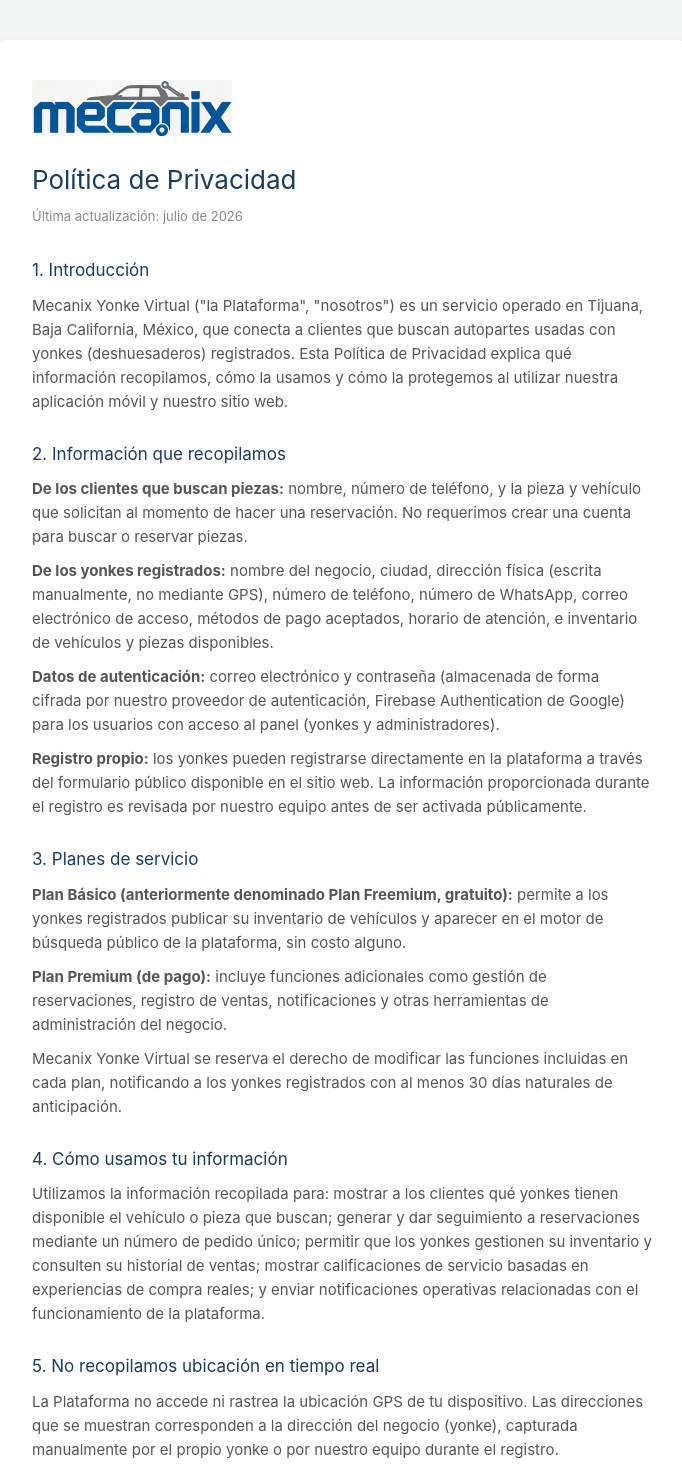
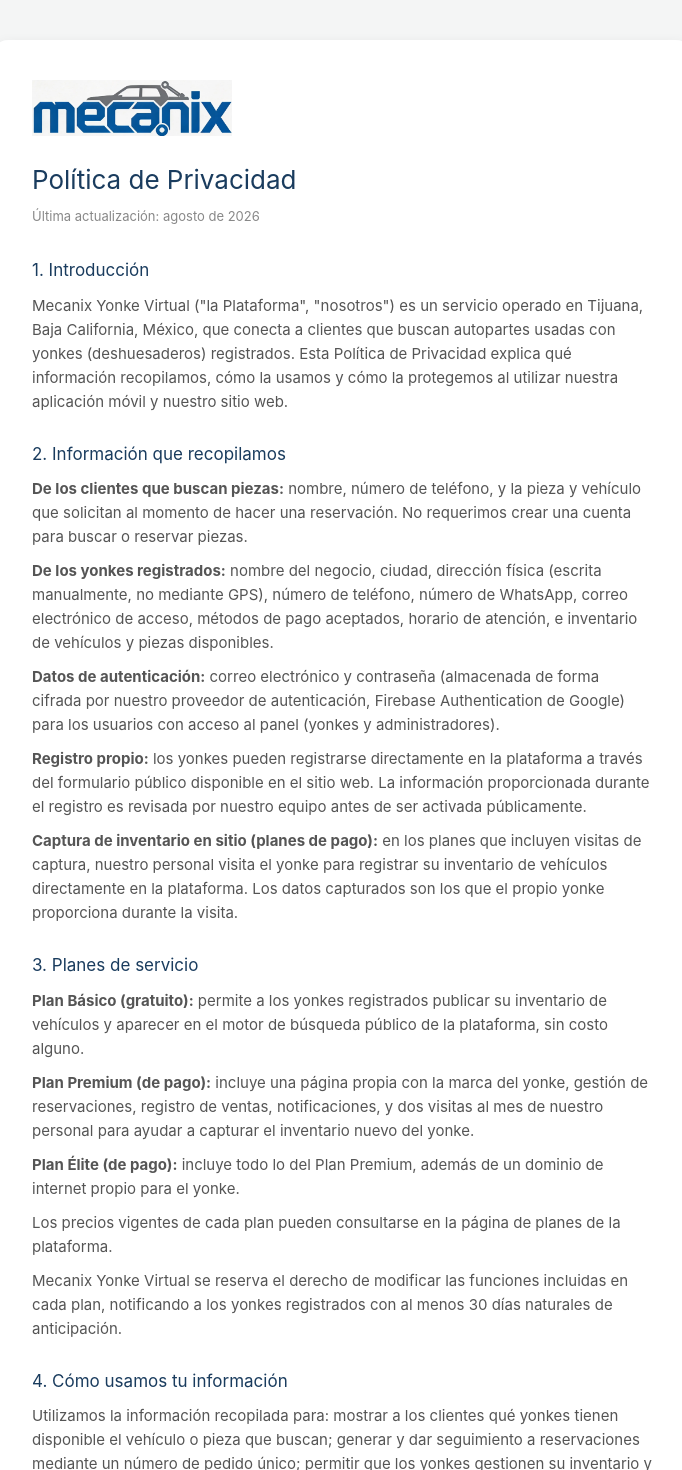
Before and after one commit to pelonetepelon484/mecanix-yonke-web, a Next.js app: page /privacidad in a window 1280 px wide. Shown: the top 1470 px of the page, without its empty margins (298-980 px from the left). Built offline with nearby package versions, Linux system fonts and the light colour scheme.

Commit message:
actualizar aviso de privacidad y terminos: planes nuevos, entrega inmediata y captura de contacto

```diff
--- a/src/app/privacidad/page.js
+++ b/src/app/privacidad/page.js
@@ -13,7 +13,7 @@ export default function Privacidad() {
           Política de Privacidad
         </h1>
         <p style={{ color: '#888', fontSize: '13px', marginBottom: '32px' }}>
-          Última actualización: julio de 2026
+          Última actualización: agosto de 2026
         </p>
 
         <Seccion titulo="1. Introducción">
@@ -25,11 +25,14 @@ export default function Privacidad() {
           <p style={parrafoStyle}><strong>De los yonkes registrados:</strong> nombre del negocio, ciudad, dirección física (escrita manualmente, no mediante GPS), número de teléfono, número de WhatsApp, correo electrónico de acceso, métodos de pago aceptados, horario de atención, e inventario de vehículos y piezas disponibles.</p>
           <p style={parrafoStyle}><strong>Datos de autenticación:</strong> correo electrónico y contraseña (almacenada de forma cifrada por nuestro proveedor de autenticación, Firebase Authentication de Google) para los usuarios con acceso al panel (yonkes y administradores).</p>
           <p style={parrafoStyle}><strong>Registro propio:</strong> los yonkes pueden registrarse directamente en la plataforma a través del formulario público disponible en el sitio web. La información proporcionada durante el registro es revisada por nuestro equipo antes de ser activada públicamente.</p>
+          <p style={parrafoStyle}><strong>Captura de inventario en sitio (planes de pago):</strong> en los planes que incluyen visitas de captura, nuestro personal visita el yonke para registrar su inventario de vehículos directamente en la plataforma. Los datos capturados son los que el propio yonke proporciona durante la visita.</p>
         </Seccion>
 
         <Seccion titulo="3. Planes de servicio">
-          <p style={parrafoStyle}><strong>Plan Básico (anteriormente denominado Plan Freemium, gratuito):</strong> permite a los yonkes registrados publicar su inventario de vehículos y aparecer en el motor de búsqueda público de la plataforma, sin costo alguno.</p>
-          <p style={parrafoStyle}><strong>Plan Premium (de pago):</strong> incluye funciones adicionales como gestión de reservaciones, registro de ventas, notificaciones y otras herramientas de administración del negocio.</p>
+          <p style={parrafoStyle}><strong>Plan Básico (gratuito):</strong> permite a los yonkes registrados publicar su inventario de vehículos y aparecer en el motor de búsqueda público de la plataforma, sin costo alguno.</p>
+          <p style={parrafoStyle}><strong>Plan Premium (de pago):</strong> incluye una página propia con la marca del yonke, gestión de reservaciones, registro de ventas, notificaciones, y dos visitas al mes de nuestro personal para ayudar a capturar el inventario nuevo del yonke.</p>
+          <p style={parrafoStyle}><strong>Plan Élite (de pago):</strong> incluye todo lo del Plan Premium, además de un dominio de internet propio para el yonke.</p>
+          <p style={parrafoStyle}>Los precios vigentes de cada plan pueden consultarse en la página de planes de la plataforma.</p>
           <p style={parrafoStyle}>Mecanix Yonke Virtual se reserva el derecho de modificar las funciones incluidas en cada plan, notificando a los yonkes registrados con al menos 30 días naturales de anticipación.</p>
         </Seccion>
 
@@ -75,7 +78,7 @@ export default function Privacidad() {
         </Seccion>
 
         <Seccion titulo="13. Analítica y cookies">
-          El sitio utiliza Google Analytics 4 para medir el uso de la plataforma (búsquedas, reservaciones e interés en servicios) de forma agregada, con el fin de mejorar el servicio.
+          El sitio utiliza Google Analytics 4 para medir el uso de la plataforma (búsquedas, reservaciones e interés en servicios) de forma agregada, con el fin de mejorar el servicio. Esta herramienta puede usar cookies u otras tecnologías similares para reconocer tu navegador. Puedes bloquearlas desde la configuración de tu navegador; esto no impide el uso del sitio.
         </Seccion>
 
         <Seccion titulo="14. Notificaciones">
@@ -83,9 +86,9 @@ export default function Privacidad() {
         </Seccion>
 
         <Seccion titulo="15. Buscador Inteligente">
-          <p style={parrafoStyle}>Cuando utilizas el buscador de texto libre, almacenamos el texto que escribes para identificar la pieza, marca, modelo y año que buscas. Usamos esta información para:</p>
-          <p style={parrafoStyle}>(a) Mostrarte resultados de inventario disponible entre nuestros yonkes afiliados; (b) Mejorar y ampliar nuestro catálogo de vehículos y piezas; (c) Si no encontramos tu pieza y tú decides dejarnos un WhatsApp o correo de forma voluntaria, notificarte cuando esa pieza esté disponible.</p>
-          <p style={parrafoStyle}>Dejar tu WhatsApp o correo es completamente opcional. No compartimos esta información con terceros, salvo lo necesario para conectarte directamente con el yonke que tiene la pieza que buscas.</p>
+          <p style={parrafoStyle}>Cuando utilizas el buscador de texto libre, almacenamos el texto que escribes, junto con la pieza, marca, modelo y año que logramos identificar (o no). También guardamos el resultado de tu búsqueda (si encontramos la pieza, si no había inventario, o si no logramos entender tu búsqueda), para fines internos de calidad y mejora del servicio — esto aplica a todas las búsquedas, no solo a las que dejan un contacto.</p>
+          <p style={parrafoStyle}>Usamos esta información para: (a) mostrarte resultados de inventario disponible entre nuestros yonkes afiliados; (b) mejorar y ampliar nuestro catálogo de vehículos y piezas, y entender qué buscan más los usuarios; (c) si no encontramos tu pieza y tú decides dejarnos tu WhatsApp de forma voluntaria, guardamos ese número junto con lo que buscabas, únicamente para poder avisarte cuando la pieza esté disponible o darte seguimiento.</p>
+          <p style={parrafoStyle}>Dejar tu WhatsApp es completamente opcional. No compartimos esta información con terceros, salvo lo necesario para conectarte con el yonke que tiene la pieza. Puedes solicitar en cualquier momento que eliminemos el WhatsApp que dejaste escribiendo al correo de la sección 11; atenderemos tu solicitud en un plazo máximo de 5 días hábiles.</p>
         </Seccion>
 
         <div style={{ textAlign: 'center', marginTop: '40px' }}>
--- a/src/app/terminos/page.js
+++ b/src/app/terminos/page.js
@@ -13,7 +13,7 @@ export default function Terminos() {
           Términos y Condiciones de Uso
         </h1>
         <p style={{ color: '#888', fontSize: '13px', marginBottom: '32px' }}>
-          Última actualización: julio de 2026
+          Última actualización: agosto de 2026
         </p>
 
         <Seccion titulo="1. Aceptación de los términos">
@@ -33,7 +33,7 @@ export default function Terminos() {
 
         <Seccion titulo="4. Planes de servicio">
           <p style={parrafoStyle}><strong>Plan Básico (anteriormente denominado Plan Freemium):</strong> acceso gratuito que permite publicar inventario y aparecer en el motor de búsqueda público. Mecanix se reserva el derecho de modificar o descontinuar este plan con notificación previa de al menos 30 días naturales a los yonkes registrados.</p>
-          <p style={parrafoStyle}><strong>Plan Premium:</strong> acceso a funciones avanzadas mediante pago periódico acordado entre el yonke y Mecanix. Las condiciones de pago y renovación se establecen en un acuerdo por separado.</p>
+          <p style={parrafoStyle}><strong>Plan Premium y Plan Élite:</strong> acceso a funciones avanzadas mediante pago periódico acordado entre el yonke y Mecanix. Las condiciones de pago y renovación se establecen en un acuerdo por separado.</p>
           <p style={parrafoStyle}>Mecanix Yonke Virtual puede modificar las funciones incluidas en cada plan en cualquier momento, notificando a los yonkes registrados con al menos 30 días naturales de anticipación.</p>
         </Seccion>
 
@@ -84,9 +84,12 @@ export default function Terminos() {
         </Seccion>
 
         <Seccion titulo="14. Planes y suscripciones">
-          <p style={parrafoStyle}>Mecanix Yonke Virtual ofrece dos planes para yonkes registrados: Plan Básico y Plan Premium.</p>
+          <p style={parrafoStyle}>Mecanix Yonke Virtual ofrece tres planes para yonkes registrados: Plan Básico, Plan Premium y Plan Élite.</p>
           <p style={parrafoStyle}>El <strong>Plan Básico</strong> es gratuito e incluye: carga y administración de inventario, aparición en resultados de búsqueda con nombre, dirección y teléfono del yonke, botón de contacto por WhatsApp, botón de reservación para clientes y control de reservaciones desde el panel.</p>
-          <p style={parrafoStyle}>El <strong>Plan Premium</strong> incluye todo lo del Plan Básico más: registro de ventas y venta manual, notificaciones push al recibir una reservación, y botón de WhatsApp para contactar al cliente que reservó.</p>
+          <p style={parrafoStyle}>El <strong>Plan Premium</strong> incluye todo lo del Plan Básico, más: una página propia del yonke con su nombre, logo y colores; registro de ventas y venta manual, notificaciones push al recibir una reservación, botón de WhatsApp para contactar al cliente que reservó, y dos visitas al mes de nuestro personal para ayudar a capturar el inventario nuevo.</p>
+          <p style={parrafoStyle}>El <strong>Plan Élite</strong> incluye todo lo del Plan Premium, más un dominio de internet propio para el yonke.</p>
+          <p style={parrafoStyle}>Los precios vigentes de cada plan pueden consultarse en la página de planes de la plataforma.</p>
+          <p style={parrafoStyle}>Las visitas de captura de inventario son un servicio de apoyo: el yonke sigue siendo el único responsable de que la información capturada sea correcta y de mantener actualizado su inventario entre visitas.</p>
           <p style={parrafoStyle}>Las funciones anunciadas como "próximamente" son mejoras planeadas sin fecha comprometida; su disponibilidad puede cambiar sin que esto genere obligación alguna para Mecanix Yonke Virtual.</p>
         </Seccion>
 
@@ -96,10 +99,11 @@ export default function Terminos() {
           <p style={parrafoStyle}>Mecanix Yonke Virtual se reserva el derecho de modificar las características de los planes, notificando a los yonkes registrados con al menos 30 días naturales de anticipación.</p>
         </Seccion>
 
-        <Seccion titulo="16. Periodo de prueba y pagos del Plan Premium">
-          <p style={parrafoStyle}>El Plan Premium puede incluir un periodo de prueba sin costo, cuya duración se comunica al yonke al activarlo.</p>
+        <Seccion titulo="16. Periodo de prueba, bienvenida y pagos de los planes de pago">
+          <p style={parrafoStyle}>Los planes de pago pueden incluir un periodo de prueba sin costo, cuya duración se comunica al yonke al activarlo.</p>
+          <p style={parrafoStyle}>Los yonkes que se registran por primera vez pueden recibir, como promoción de bienvenida, un mes de Plan Premium sin costo y su primera visita de captura de inventario gratuita; esta promoción aplica una sola vez y sus condiciones vigentes se publican en la página de planes.</p>
           <p style={parrafoStyle}>No existen cobros automáticos: los pagos se acuerdan y confirman directamente entre el yonke y Mecanix Yonke Virtual.</p>
-          <p style={parrafoStyle}>Al terminar el periodo de prueba o de pago sin renovación, la cuenta regresa automáticamente al Plan Básico, sin pérdida del inventario ni de la información del yonke.</p>
+          <p style={parrafoStyle}>Al terminar el periodo de prueba, la promoción de bienvenida, o un periodo de pago sin renovación, la cuenta regresa automáticamente al Plan Básico, sin pérdida del inventario ni de la información del yonke.</p>
           <p style={parrafoStyle}>Los pagos por periodos ya iniciados no son reembolsables.</p>
         </Seccion>
 
@@ -112,6 +116,12 @@ export default function Terminos() {
         <Seccion titulo="18. Buscador Inteligente">
           <p style={parrafoStyle}>El uso del buscador de texto libre es opcional y complementario al buscador estructurado por menús. Al usarlo, aceptas que el texto que ingreses sea almacenado con fines de mejora del servicio y de nuestro catálogo de vehículos.</p>
           <p style={parrafoStyle}>Nos reservamos el derecho de limitar el número de búsquedas por usuario en un periodo determinado, con el fin de garantizar el buen funcionamiento de la plataforma para todos.</p>
+        </Seccion>
+
+        <Seccion titulo="19. Entrega Inmediata">
+          <p style={parrafoStyle}>Algunos yonkes participan en el servicio de Entrega Inmediata, identificado con el distintivo correspondiente en la plataforma. En estos casos, el cliente puede solicitar que Mecanix Yonke Virtual coordine el traslado de una pieza desde el yonke hasta su taller, mediante un servicio de logística operado directamente por Mecanix Yonke Virtual con un costo adicional que se acuerda por separado.</p>
+          <p style={parrafoStyle}>Aun cuando Mecanix Yonke Virtual participe físicamente en la entrega, esto no lo convierte en vendedor de la pieza: el yonke sigue siendo el único responsable de la calidad, condición, legalidad y garantía de la pieza entregada. El cobro de la pieza y de la tarifa de entrega se coordina directamente entre el cliente y Mecanix Yonke Virtual o el yonke, según se acuerde, y no se procesa mediante una pasarela de pagos dentro de la plataforma.</p>
+          <p style={parrafoStyle}>La disponibilidad de este servicio depende de cada yonke participante y puede cancelarse o modificarse en cualquier momento.</p>
         </Seccion>
 
         <div style={{ textAlign: 'center', marginTop: '40px' }}>
```
